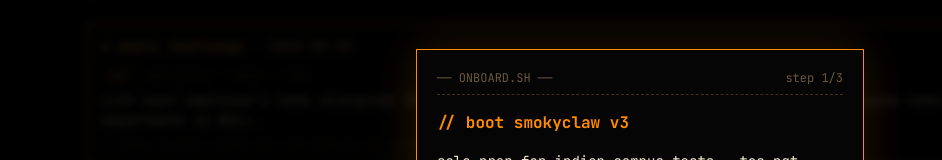
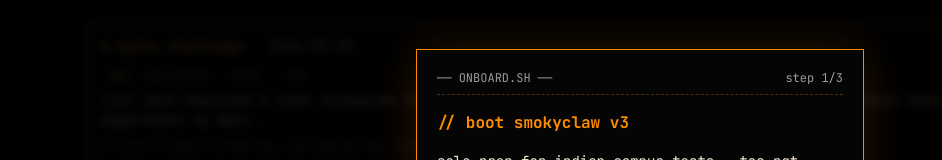
Before and after one commit to therahul-yo/SmokyClaw-Trainer, a React (Vite) app: page / in a window 1280 px wide. Shown: the part 227-387 px from the top of the page, without its empty margins (0-942 px from the left). Built offline with nearby package versions, Linux system fonts and the light colour scheme.

Commit message:
fix(a11y): bump --color-text-muted to meet WCAG AA contrast
WCAG 1.4.3 Contrast (Minimum): #6b5840 on #000 failed 4.5:1. Replace
with #9b9b9b (light gray) which achieves ~7:1 contrast against the
pitch-black background, well above the AA threshold.

```diff
--- a/src/index.css
+++ b/src/index.css
@@ -19,7 +19,7 @@
 
   --color-text:         #f5ead3;   /* cream */
   --color-text-dim:     #b69772;   /* dim cream */
-  --color-text-muted:   #6b5840;
+  --color-text-muted:   #9b9b9b;   /* light gray — WCAG AA on #000 (~7:1) */
 
   --color-accent:       #ff8c00;   /* primary orange */
   --color-accent-dim:   #cc6e00;
```
